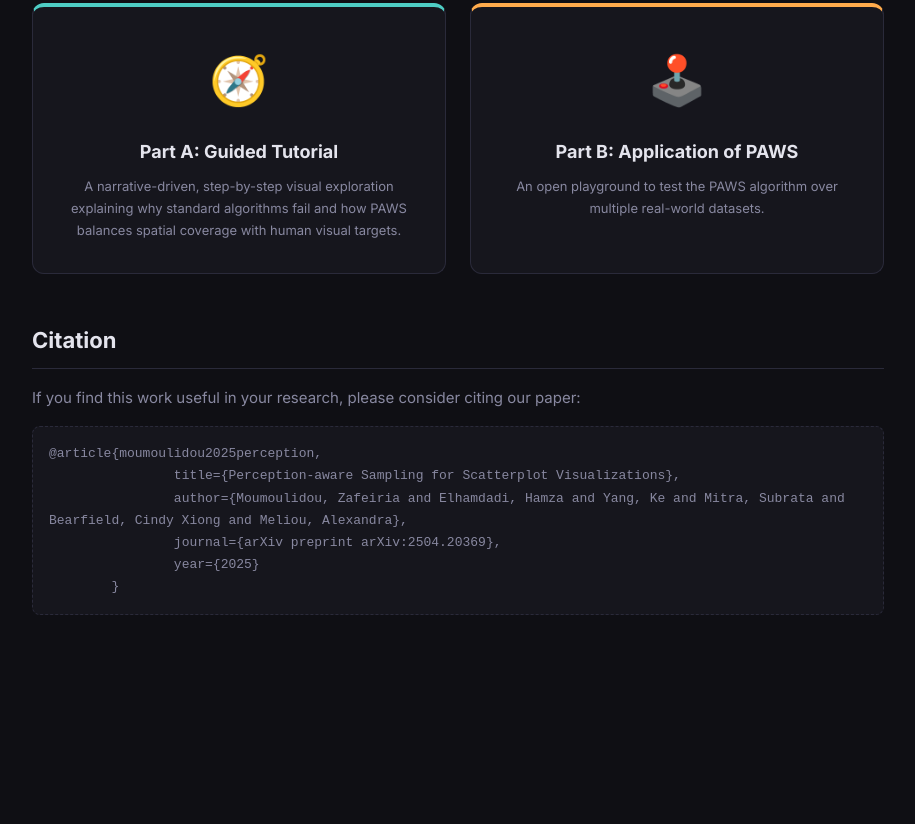
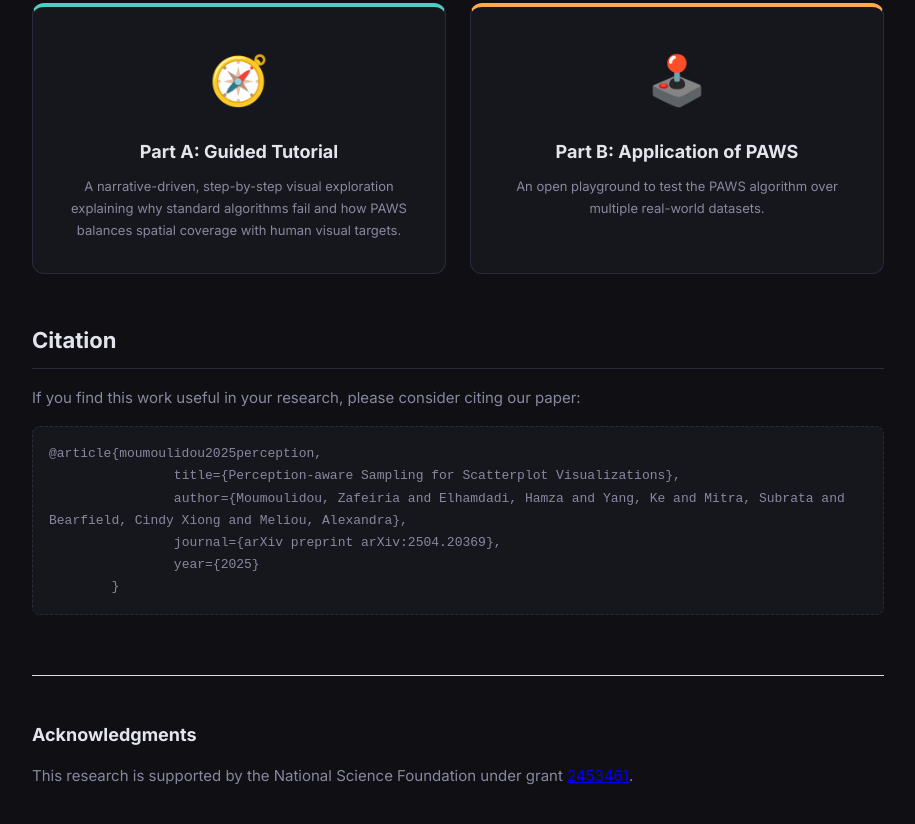
Before and after one commit to umass-dream-lab/paws, a plain HTML site: page index.html in a window 1280 px wide. Shown: the part 3472-4296 px from the top of the page, without its empty margins (182-1097 px from the left). Before the commit the page ends 4147 px from the top, so only its background shows below. Drawn offline with Linux system fonts and the light colour scheme.

Commit message:
added funding information

```diff
--- a/index.html
+++ b/index.html
@@ -184,6 +184,14 @@
                 year={2025}
         }</div>
 
+        <section id="acknowledgments" style="margin-top: 40px; border-top: 1px solid #ddd; padding-top: 20px;">
+            <h3>Acknowledgments</h3>
+        <p>
+            This research is supported by the National Science Foundation under grant
+            <a href="https://www.nsf.gov/awardsearch/showAward?AWD_ID=2453461" target="_blank" rel="noopener noreferrer">2453461</a>.
+        </p>
+</section>
+
     </div>
 
     <script>
```
